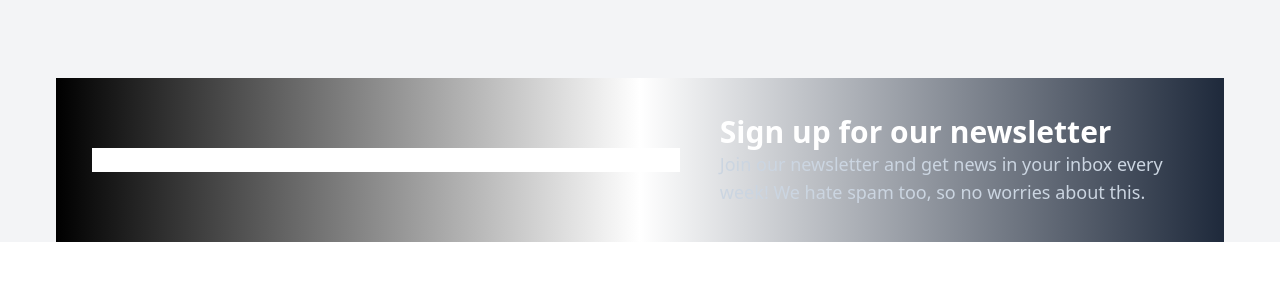
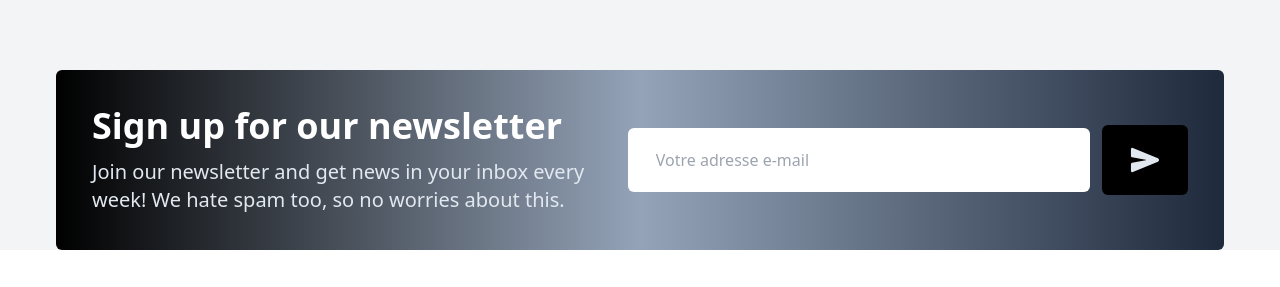
Before and after one commit to rovertnet/Bibliotheque, a React (Vite) app: page / in a window 1280 px wide. Shown: the part 1059-1346 px from the top of the page. Built offline with nearby package versions, Linux system fonts and the light colour scheme.

Commit message:
update of the banner

```diff
--- a/src/component/body/Subcribe.jsx
+++ b/src/component/body/Subcribe.jsx
@@ -1,16 +1,17 @@
+import { IoSend } from "react-icons/io5";
 
 function Subcribe() {
   return (
     <>
-      <div className=" md:px-14 px-4 max-w-screen-2xl mx-auto my-12">
-        <div className=" md:p-9 px-4 py-9 bg-gradient-to-r from-black via-white to-slate-800 ...">
-          <div className=" flex flex-col md:flex-row-reverse justify-between items-center gap-10">
+      <div className=" md:px-14 px-4 max-w-screen-2xl mx-auto my-10">
+        <div className=" md:p-9 px-4 py-9 rounded-md bg-gradient-to-r from-black via-slate-400 to-slate-800 ...">
+          <div className=" flex flex-col md:flex-row justify-between items-center gap-10">
             {/* image */}
             <div>
-              <h1 className=" text-2xl font-bold text-white md:text-3xl">
+              <h1 className=" text-3xl font-extrabold text-white md:text-4xl md:mb-3 mb-2">
                 Sign up for our newsletter
               </h1>
-              <p className=" text-slate-300 text-base font-medium md:text-lg">
+              <p className=" text-slate-200 text-xl font-medium md:text-xl">
                 Join our newsletter and get news in your inbox every week! We
                 hate spam too, so no worries about this.
               </p>
@@ -19,11 +20,18 @@ function Subcribe() {
             <div className=" md:w-full">
               {/* le formulaire */}
               <form action="">
-                <div className="">
+                <div className="flex justify-center items-center space-x-3">
                   <input
                     type="mail"
-                    className=" md:w-full w-full outline outline-0 focus:outline-0 "
+                    className=" md:w-full w-full outline outline-0 focus:outline-0 px-6 md:px-7 py-4 md:py-5 text-slate-700 rounded-md"
+                    placeholder="Votre adresse e-mail"
                   />
+                  <button
+                    type="submit"
+                    className="bg-black px-6 md:px-7 py-4 md:py-5 rounded-md hover:bg-slate-700"
+                  >
+                    <IoSend className="text-slate-200 text-2xl md:text-3xl font-semibold" />
+                  </button>
                 </div>
               </form>
             </div>
@@ -34,4 +42,4 @@ function Subcribe() {
   );
 }
 
-export default Subcribe
+export default Subcribe;
```
